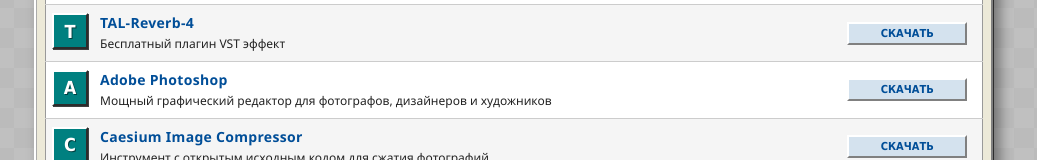
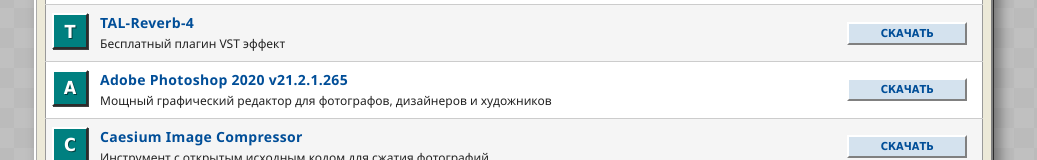
Before and after one commit to unliteam/unliteam.github.io, a plain HTML site: page software.html in a window 1280 px wide. Shown: the part 452-612 px from the top of the page, without its empty margins (126-1163 px from the left). Drawn offline with Linux system fonts and the light colour scheme.

Commit message:
remove unused items

```diff
--- a/software.html
+++ b/software.html
@@ -419,7 +419,7 @@
             { name: "TAL-Reverb-4", desc: "Бесплатный плагин VST эффект", category: "Звук", download: "https://tal-software.com/products/tal-reverb-4" },
 
             // Графика
-            { name: "Adobe Photoshop", desc: "Мощный графический редактор для фотографов, дизайнеров и художников", category: "Графика", download: "https://drive.google.com/file/d/1g7z5qglg-KhJYlDQjnVOa9dWAaiO1T75/view?usp=sharing" },
+            { name: "Adobe Photoshop 2020 v21.2.1.265", desc: "Мощный графический редактор для фотографов, дизайнеров и художников", category: "Графика", download: "https://drive.google.com/file/d/1g7z5qglg-KhJYlDQjnVOa9dWAaiO1T75/view?usp=sharing" },
             { name: "Caesium Image Compressor", desc: "Инструмент с открытым исходным кодом для сжатия фотографий", category: "Графика", download: "https://saerasoft.com/caesium/#downloads" },
             { name: "XnConvert", desc: "Быстрый кроссплатформенный пакетный конвертер изображений", category: "Графика", download: "https://www.xnview.com/en/xnconvert" },
             { name: "XnView-MP", desc: "Многофункциональное приложение для работы с графическими файлами", category: "Графика", download: "https://www.xnview.com/en/xnview/" },
@@ -477,7 +477,6 @@
 
             // Офис
             { name: "Calibre", desc: "Мощный менеджер электронной библиотеки", category: "Офис", download: "https://github.com/kovidgoyal/calibre/releases" },
-            { name: "Acrobat Pro", desc: "Профессиональный стандарт для работы с файлами PDF", category: "Офис", download: "https://drive.google.com/file/d/1CPHGb0rZvr6BXTm0bAgIr9X75kBME4TW/view?usp=sharing" },
             { name: "LibreOffice", desc: "Бесплатный офисный пакет, альтернатива Microsoft Office", category: "Офис", download: "https://www.libreoffice.org/download/" },
 
             // Видео
```
